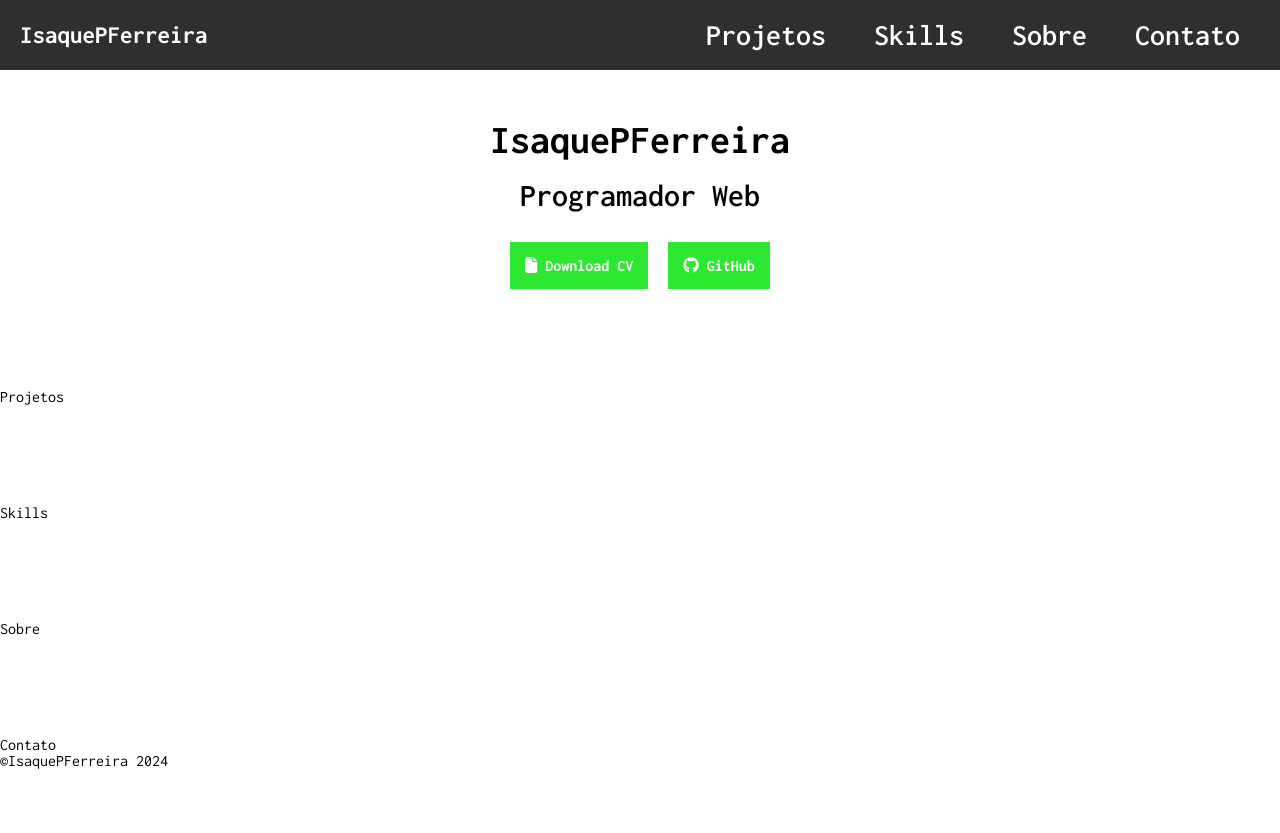
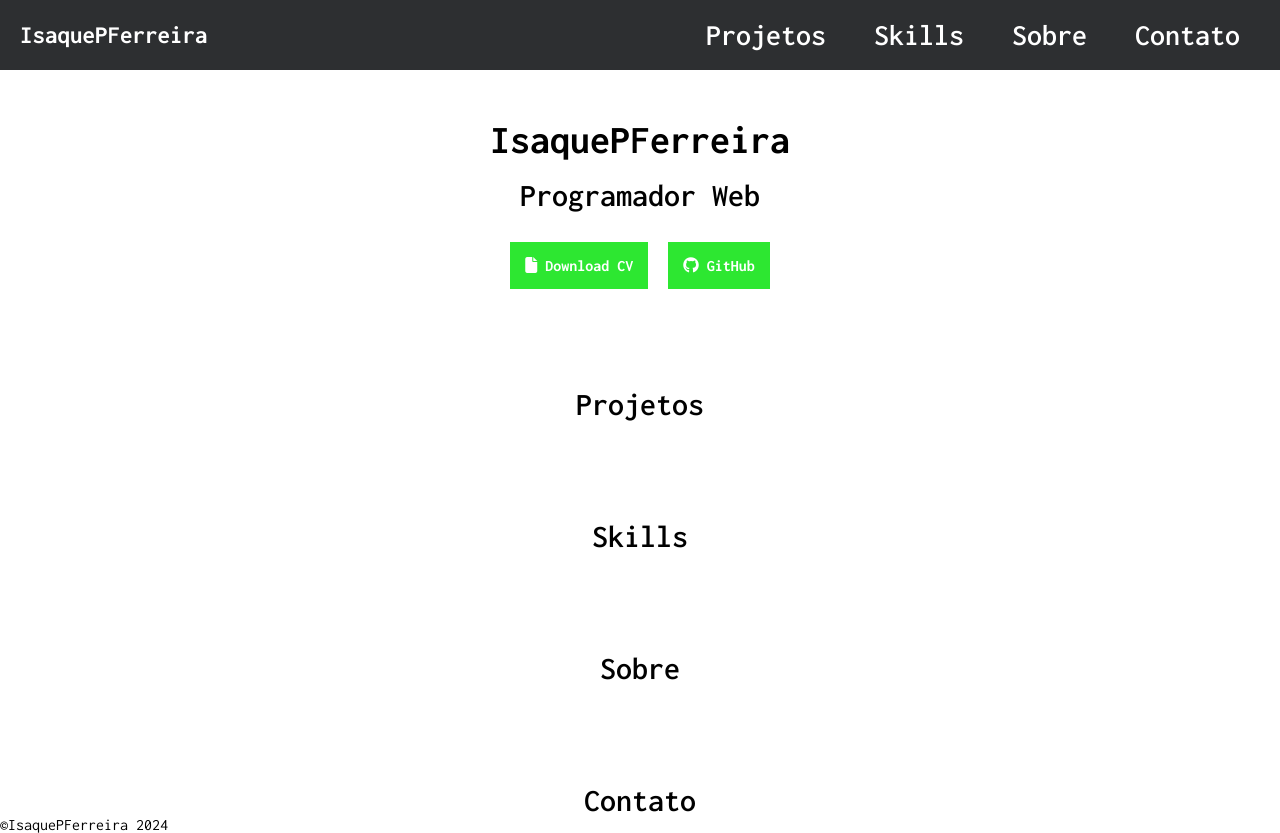
Before and after one commit to IsaquePFerreira/isaquepferreira.github.io, a plain HTML site: page index.html in a window 1280 px wide. Before the commit the page ends 800 px from the top, so only its background shows below. Drawn offline with Linux system fonts and the light colour scheme.

Commit message:
Add main-subtitle in section titles

```diff
--- a/index.html
+++ b/index.html
@@ -12,7 +12,6 @@
         <link rel="stylesheet" href="assets/css/main.css">
     </head>
     <body>
-        <!-- Header-->
         <header class="main-header">
             <h1 class="title">IsaquePFerreira</h1>
             <a class="icon-menu" href="#menu">
@@ -25,28 +24,26 @@
                 <a class="action-option"href="#contact">Contato</a>
             </nav>
         </header>
-        <!--Title-->
         <h1 class="main-title">IsaquePFerreira</h1>
         <h2 class="main-subtitle">Programador Web</h1>
         <div class="wrapper-items">
             <a class="action-button" href="#curriculum"><i class="fa-solid fa-file"></i> Download CV</a>
             <a class="action-button" href="#github"><i class="fa-brands fa-github"></i> GitHub</a>
         </div>
-        <!--Projects-->
         <section>
-            <h2>Projetos</h2>
+            <h2 class="main-subtitle">Projetos</h2>
         </section>
         <!--Skills-->
         <section>
-            <h2>Skills</h2>
+            <h2 class="main-subtitle">Skills</h2>
         </section>
         <!--About-->
         <section>
-            <h2>Sobre</h2>
+            <h2 class="main-subtitle">Sobre</h2>
         </section>
         <!--Contacts-->
         <section>
-            <h2>Contato</h2>
+            <h2 class="main-subtitle">Contato</h2>
         </section>
         <!--Footer-->
         <footer>&copy;IsaquePFerreira 2024</footer>
```
